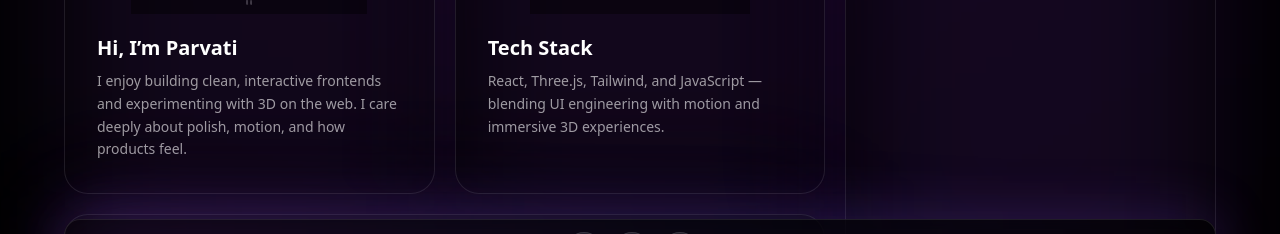
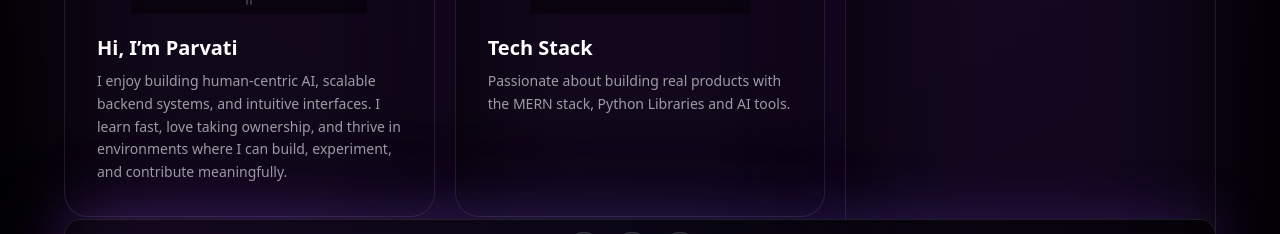
Before and after one commit to parvatiiyer/3dportfolio, a React (Vite) app: page /about in a window 1280 px wide. Shown: the part 495-729 px from the top of the page. Built offline with nearby package versions, Linux system fonts and the light colour scheme; no server answers.

Commit message:
Favicon chanegs

```diff
--- a/index.html
+++ b/index.html
@@ -2,7 +2,8 @@
 <html lang="en">
   <head>
     <meta charset="UTF-8" />
-    <link rel="icon" type="image/svg+xml" href="/vite.svg" />
+  <!-- Use project hero image as favicon -->
+  <link rel="icon" type="image/png" href="/hero.png" />
     <meta name="viewport" content="width=device-width, initial-scale=1.0" />
     <title>portfolio</title>
   </head>
--- a/src/components/About.jsx
+++ b/src/components/About.jsx
@@ -82,9 +82,7 @@ const About = () => {
                                     Hi, I’m Parvati
                                 </h3>
                                 <p className="text-white/60 text-sm leading-relaxed">
-                                    I enjoy building clean, interactive frontends and experimenting
-                                    with 3D on the web. I care deeply about polish, motion, and how
-                                    products feel.
+                                    I enjoy building human-centric AI, scalable backend systems, and intuitive interfaces. I learn fast, love taking ownership, and thrive in environments where I can build, experiment, and contribute meaningfully.
                                 </p>
                             </div>
                         </div>
@@ -112,8 +110,7 @@ const About = () => {
                                     Tech Stack
                                 </h3>
                                 <p className="text-white/60 text-sm leading-relaxed">
-                                    React, Three.js, Tailwind, and JavaScript — blending UI
-                                    engineering with motion and immersive 3D experiences.
+                                    Passionate about building real products with the MERN stack, Python Libraries and AI tools.
                                 </p>
                             </div>
                         </div>
```
Also changed, not shown: hero.png (added).
